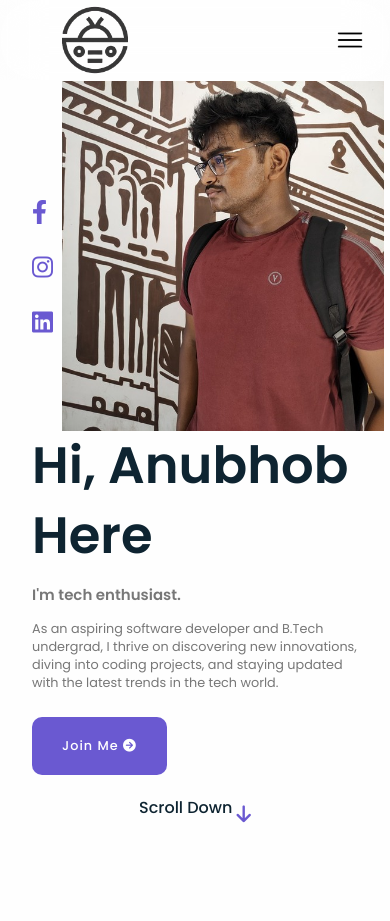
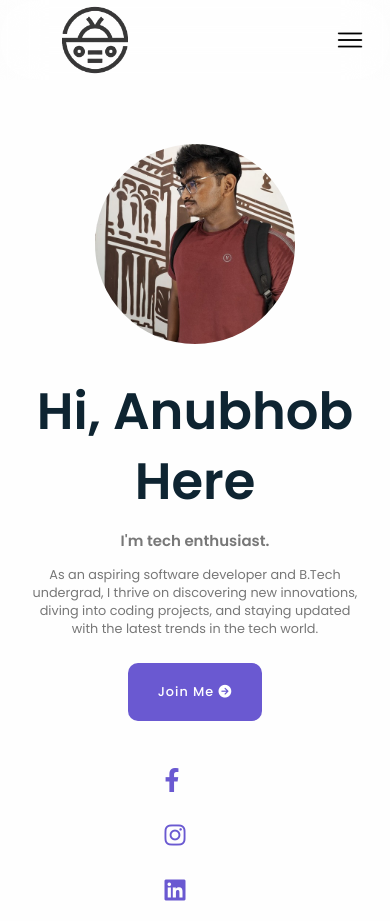
Before and after one commit to Anubhob435/portfolio-v2, a plain HTML site: page index.html in a window 390 px wide. Shown: the top 921 px of the page. Drawn offline with nearby package versions, Linux system fonts and the light colour scheme.

Commit message:
Update style.css

```diff
--- a/style.css
+++ b/style.css
@@ -270,11 +270,16 @@ header.sticky .nav-bar {
 
 .home-container .home-img {
     position: relative;
+    display: flex;
+    justify-content: center;
+    align-items: center;
 }
 
 .home-container .home-img img {
-    width: 90;
-    transform: translate(0, 0);
+    width: 300px;  /* Increased from 250px */
+    height: 300px; /* Increased from 250px */
+    border-radius: 50%;
+    object-fit: cover;
 }
 
 .home .scroll-down {
@@ -938,6 +943,10 @@ footer a {
     .home .container .content {
         font-size: 0.85rem;
     }
+    .home-container .home-img img {
+        width: 250px;  /* Increased from 200px */
+        height: 250px; /* Increased from 200px */
+    }
     /* =========ABOUT SECTION========= */
     .about .container .content {
         display: grid;
@@ -1014,14 +1023,30 @@ footer a {
         transform: translateY(-65px);
     }
     .home .home-container {
-        display: grid;
+        display: flex;
+        flex-direction: column-reverse;
+        gap: 2rem;
     }
+
     .home-container .home-img {
-        position: absolute;
+        position: relative;
+        width: 100%;
+        transform: none;
     }
+
     .home-container .home-img img {
-        width: 90%;
-        transform: translate(30px, -220px);
+        width: 200px;  /* Increased from 150px */
+        height: 200px; /* Increased from 150px */
+    }
+
+    .home .home-container .info {
+        font-size: 0.8rem;
+        text-align: center;
+    }
+
+    .media-icons {
+        position: relative;
+        margin-bottom: 2rem;
     }
     .home .home-container .info {
         font-size: 0.8rem;
```
